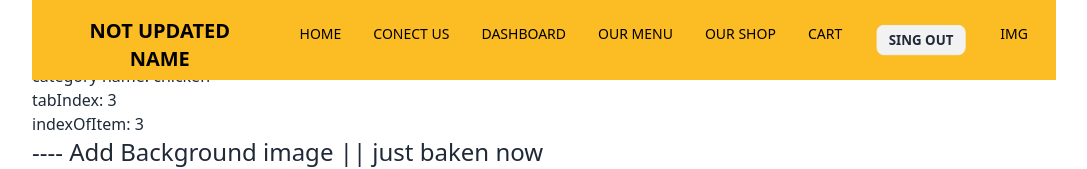
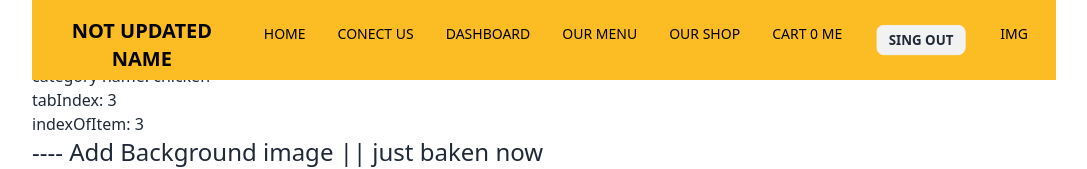
Before and after one commit to ImranRH321/bd_restaurant_client, a React (Vite) app: page /ourShop/categoryName/chicken in a window 1280 px wide. Shown: the top 169 px of the page, without its empty margins (96-1183 px from the left). Built offline with nearby package versions, Linux system fonts and the light colour scheme; no server answers.

Commit message:
cart get data

```diff
--- a/src/hooks/useCart.jsx
+++ b/src/hooks/useCart.jsx
@@ -1,25 +1,30 @@
+import React, { useContext } from 'react';
+import { AuthContext } from '../context/TreeContextProvider';
+import axios from 'axios';
 import { useQuery } from '@tanstack/react-query';
-import React from 'react';
 
 const useCart = () => {
-    const userName = 'jhon'
+    const { currentUser } = useContext(AuthContext)
 
+    console.log('============================');
+    console.log(currentUser);
+    console.log('============================');
 
-    const { isLoading, error, data } = useQuery({
-        queryKey: ['/cart/getItem'],
+    const { refetch, data:carts=[], error } = useQuery({
+        queryKey: ['carts', currentUser?.email],
         queryFn: async () => {
-            const res = await fetch('https://api.github.com/repos/TanStack/query')
-            const data = res.json()
-          console.log(data ,'cart data');
-        }
+            // mistik: 5173--->50000
+            // const res = await axios.get(`http://localhost:5173/rcarts?email=${currentUser.email}`)
+            const res = await axios.get(`http://localhost:5000/carts?email=${currentUser.email}`)
+            console.log('res axios carts: ', res);
+            return res.data;
+        },
     })
 
 
-    return (
-        <div>
+    console.log('carts data', carts.length);
 
-        </div>
-    );
+    return {carts,refetch}
 };
 
 export default useCart;
--- a/src/pages/OurShop/FoodCard.jsx
+++ b/src/pages/OurShop/FoodCard.jsx
@@ -1,14 +1,22 @@
 import axios from 'axios';
-import React from 'react';
+import React, { useContext } from 'react';
 import { useNavigate } from 'react-router-dom';
 import Swal from 'sweetalert2'
+import { AuthContext } from '../../context/TreeContextProvider';
+import useCart from '../../hooks/useCart';
 
 const FoodCard = ({ itemsFood }) => {
     const { name, image, recipe, category, _id, price
     } = itemsFood;
 
-    const user = false;
+
+    const { currentUser } = useContext(AuthContext)
+    /* not  codion apply */
     const navigate = useNavigate();
+    const { refetch } = useCart()
+
+    // console.log("currentUser:", currentUser);
+
 
     // ADD data
     const hanldeAddToCart = item => {
@@ -23,15 +31,17 @@ const FoodCard = ({ itemsFood }) => {
             confirmButtonText: 'Add the card'
         }).then((result) => {
             if (result.isConfirmed) {
-                const orderInfo = { category, price, nameUser: user?.displayName || 'anonimus user', userEmail: user?.email || "anonimuse email", name, foodItemId: item._id, }
-                if (user) {
-                    console.log(orderInfo);
-                    alert("user ase")
-                    axios.post('http://localhost:5000/cart/addItem', orderInfo)
+                const userOrderInfo = { foodname: name, category, price, nameUser: currentUser?.displayName || 'current user name null', emailUser: currentUser?.email || "current email null", foodItemId: item._id, }
+                if (currentUser) {
+                    console.log(currentUser, ' i am current user bro');
+
+                    console.log("userOrderInfo:", userOrderInfo);
+                    // alert("user ase")
+                    axios.post('http://localhost:5000/cart/addItem', userOrderInfo)
                         .then(res => {
                             console.log('res data ', res.data)
                             if (res.data.insertedId) {
-                                alert('oke done')
+                                // alert('oke done')
                                 Swal.fire({
                                     position: 'top-end',
                                     icon: 'success',
@@ -39,6 +49,7 @@ const FoodCard = ({ itemsFood }) => {
                                     showConfirmButton: false,
                                     timer: 1500
                                 })
+                                refetch()
                             }
                         })
                         .catch(err => console.log(err))
@@ -46,7 +57,7 @@ const FoodCard = ({ itemsFood }) => {
 
 
                 } else {
-                    alert('no user ')
+                    // alert('no user ')
                     navigate("/login")
                 }
                 /*  Swal.fire(
--- a/src/pages/Shared/NavBar/NavBar.jsx
+++ b/src/pages/Shared/NavBar/NavBar.jsx
@@ -1,6 +1,7 @@
 import React, { useContext } from "react";
 import { Link } from "react-router-dom";
 import { AuthContext } from "../../../context/TreeContextProvider";
+import useCart from "../../../hooks/useCart";
 
 const NavBar = () => {
   const { currentUser, logOutUser } = useContext(AuthContext)
@@ -9,6 +10,11 @@ const NavBar = () => {
       .then(() => { console.log('user log out done') })
       .catch(err => console.log('logout err', err))
   }
+  // carts
+  const {carts} = useCart();
+
+
+  console.log('nv navbar carts:  ', carts);
   const navLink = (
     <>
       <li>
@@ -38,7 +44,7 @@ const NavBar = () => {
       </li>
       <li>
         <Link to="/" className="uppercase">
-          cart
+          cart {carts.length} me
         </Link>
       </li>
       <li>
```
